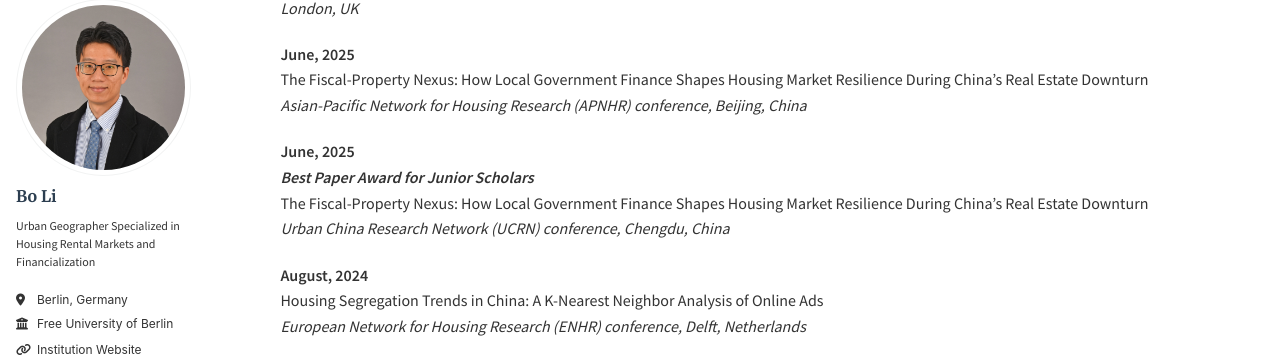
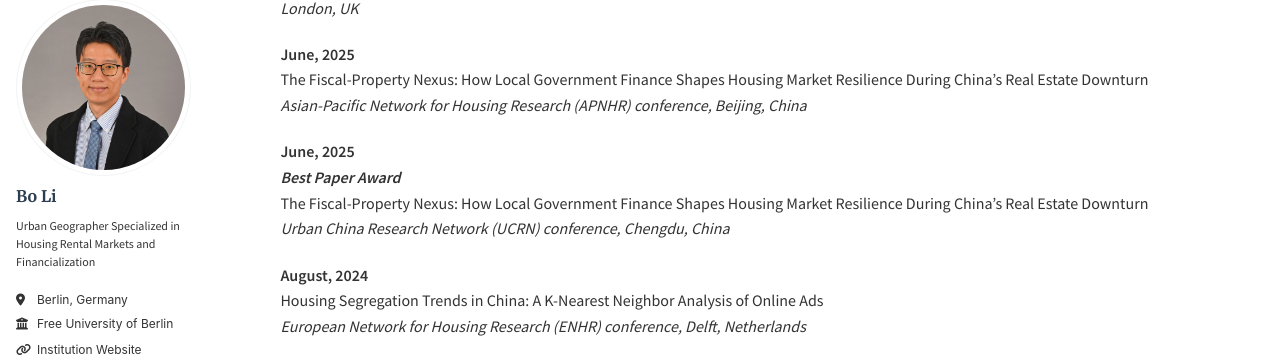
Before and after one commit to housingforall/housingforall.github.io, a Jekyll site: the page built from _pages/talks.md, in a window 1280 px wide and 900 px high, scrolled down 432 px. Shown: the part 93-454 px from the top of the window. Built offline with Jekyll 4.4.1, drawn with Linux system fonts in a browser that asks for light colours; some web fonts are replaced.

Commit message:
Update talks.md

```diff
--- a/_pages/talks.md
+++ b/_pages/talks.md
@@ -28,7 +28,7 @@ The Fiscal-Property Nexus: How Local Government Finance Shapes Housing Market Re
 *Asian-Pacific Network for Housing Research (APNHR) conference, Beijing, China*
 
 **June, 2025**
-***Best Paper Award for Junior Scholars***
+***Best Paper Award***
 The Fiscal-Property Nexus: How Local Government Finance Shapes Housing Market Resilience During China’s Real Estate Downturn
 *Urban China Research Network (UCRN) conference, Chengdu, China*
 
```
